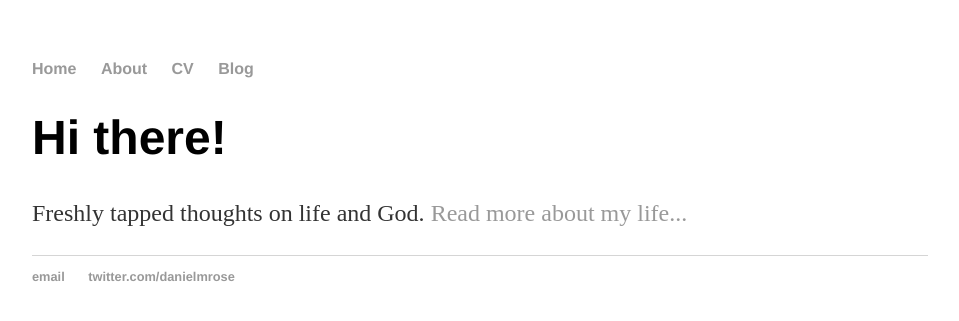
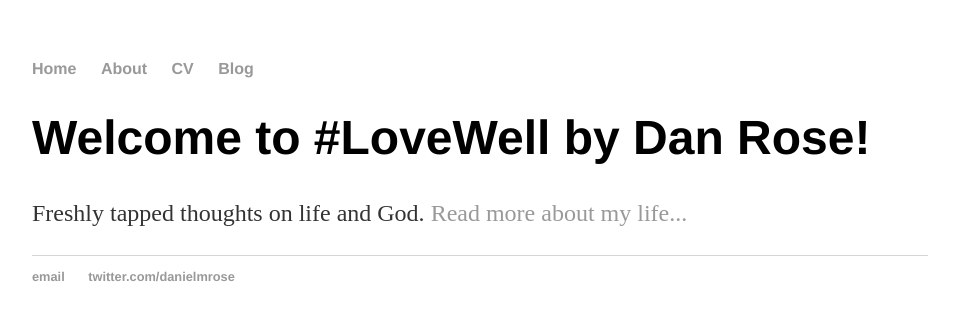
Before and after one commit to acts13/acts13.github.io, a Jekyll site: the page built from index.html, in a window 1280 px wide. Shown: the top 321 px of the page, without its empty margins (160-1119 px from the left). Built offline with Jekyll 4.4.1, drawn with Linux system fonts in a browser that asks for light colours.

Commit message:
Update index.html

```diff
--- a/index.html
+++ b/index.html
@@ -1,30 +1,8 @@
-<!DOCTYPE html>
-<html>
-	<head>
-		<title>Love Well</title>
-		<!-- link to main stylesheet -->
-		<link rel="stylesheet" type="text/css" href="/css/main.css">
-	</head>
-	<body>
-		<nav>
-    		<ul>
-        		<li><a href="/">Home</a></li>
-	        	<li><a href="/about">About</a></li>
-        		<li><a href="/cv">CV</a></li>
-        		<li><a href="/blog">Blog</a></li>
-    		</ul>
-		</nav>
-		<div class="container">
-    		<div class="blurb">
-        		<h1>Hi there!</h1>
-				<p>Freshly tapped thoughts on life and God. <a href="/about">Read more about my life...</a></p>
-    		</div><!-- /.blurb -->
-		</div><!-- /.container -->
-		<footer>
-    		<ul>
-        		<li><a href="mailto:drose@acts13.net">email</a></li>
-        		<li><a href="https://twitter.com/danielmrose">twitter.com/danielmrose</a></li>
-			</ul>
-		</footer>
-	</body>
-</html>
+---
+layout: default
+title: #LoveWell
+---
+<div class="blurb">
+	<h1>Welcome to #LoveWell by Dan Rose!</h1>
+	<p>Freshly tapped thoughts on life and God. <a href="/about">Read more about my life...</a></p>
+</div><!-- /.blurb -->
```
